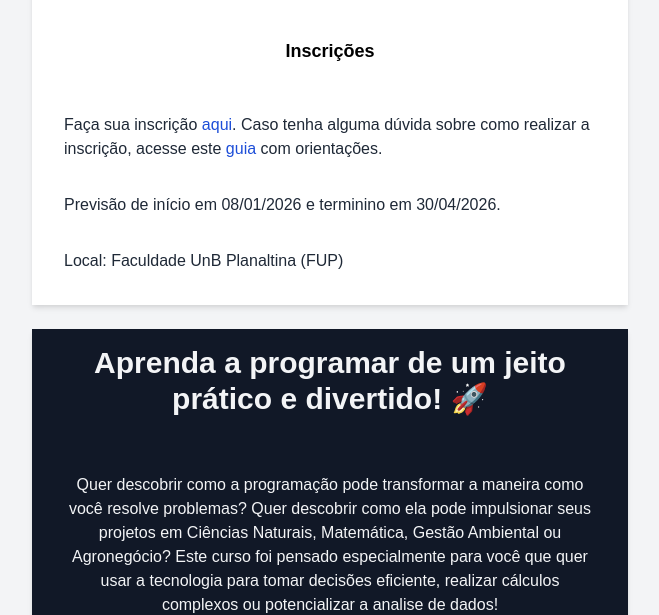
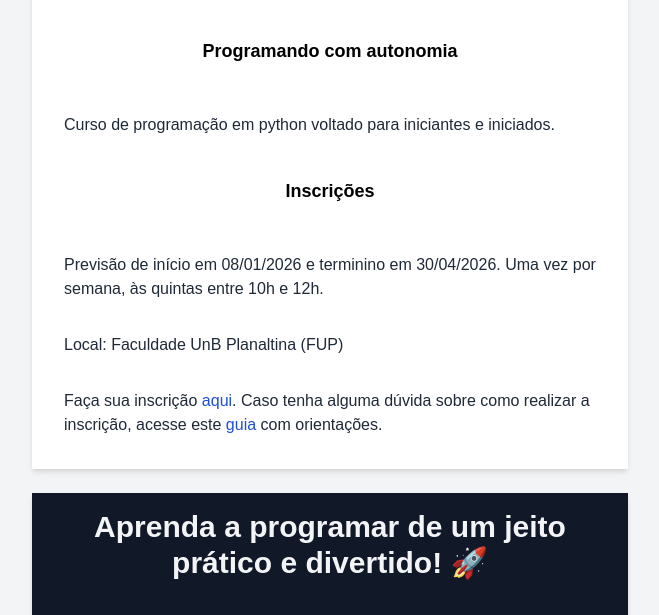
Before and after one commit to bwb0de/ddsscripts.github.io, a plain HTML site: page python_course.html in a window 1280 px wide. Shown: the part 191-806 px from the top of the page, without its empty margins (0-659 px from the left). Drawn offline with nearby package versions, Linux system fonts and the light colour scheme; a web font is replaced by a local one.

Commit message:
Incluindo informação para quem possui apenas link

```diff
--- a/python_course.html
+++ b/python_course.html
@@ -26,21 +26,28 @@
             <div class="bg-white shadow-md overflow-hidden">
                 <img src="logo_programando_autonomia.png">
                 <div class="p-4">
+                    <h2 class="text-lg text-center font-bold mb-2 p-6">Programando com autonomia</h2>
+
+                    <p class="text-gray-800 p-4">
+                        Curso de programação em python voltado para iniciantes e iniciados.
+                    </p>
+
                     <h2 class="text-lg text-center font-bold mb-2 p-6">Inscrições</h2>
 
                     <!--<h2 class="text-lg text-center font-bold mb-2 p-6 text-blue-900">O que você precisa?</h2>-->
 
                     <p class="text-gray-800 p-4">
-                        Faça sua inscrição <a target="_blank" class="text-blue-700" href="https://sigaa.unb.br/sigaa/public/servicos_digitais/extensao/paginaListaPeriodosInscricoesAbertosAtividades.jsf">aqui</a>. Caso tenha alguma dúvida sobre como realizar a inscrição, acesse este <a target="_blank" class="text-blue-700" href="ext_insc_tut.pdf">guia</a> com orientações.
-                    </p>
-
-                    <p class="text-gray-800 p-4">
-                        Previsão de início em 08/01/2026 e terminino em 30/04/2026.
+                        Previsão de início em 08/01/2026 e terminino em 30/04/2026. Uma vez por semana, às quintas entre 10h e 12h.
                     </p>
 
                     <p class="text-gray-800 p-4">
                         Local: Faculdade UnB Planaltina (FUP)
                     </p>
+
+                    <p class="text-gray-800 p-4">
+                        Faça sua inscrição <a target="_blank" class="text-blue-700" href="https://sigaa.unb.br/sigaa/public/servicos_digitais/extensao/paginaListaPeriodosInscricoesAbertosAtividades.jsf">aqui</a>. Caso tenha alguma dúvida sobre como realizar a inscrição, acesse este <a target="_blank" class="text-blue-700" href="ext_insc_tut.pdf">guia</a> com orientações.
+                    </p>
+
 
                 </div>
             </div>
```
